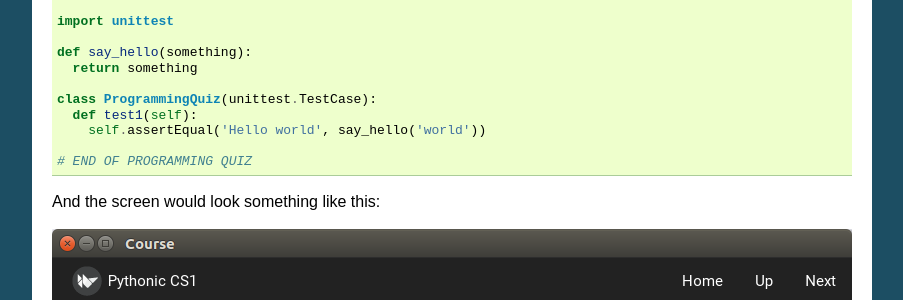
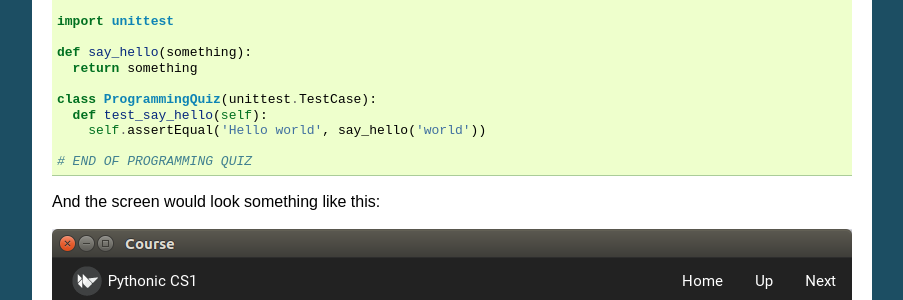
Before and after one commit to Aashritha27/mobileapp.course, a Sphinx documentation site: the page built from docs/codeinput.rst, in a window 1280 px wide and 900 px high, scrolled down 1343 px. Shown: the part 152-452 px from the top of the window, without its empty margins (198-1101 px from the left). Built offline with Sphinx 7.4.7, drawn with Linux system fonts in a browser that asks for light colours.

Commit message:
Test Case

```diff
--- a/docs/codeinput.rst
+++ b/docs/codeinput.rst
@@ -70,7 +70,7 @@ If you implement the things correctly, the following code block will become a li
     return something
 
   class ProgrammingQuiz(unittest.TestCase):
-    def test1(self):
+    def test_say_hello(self):
       self.assertEqual('Hello world', say_hello('world'))
 
   # END OF PROGRAMMING QUIZ
```
